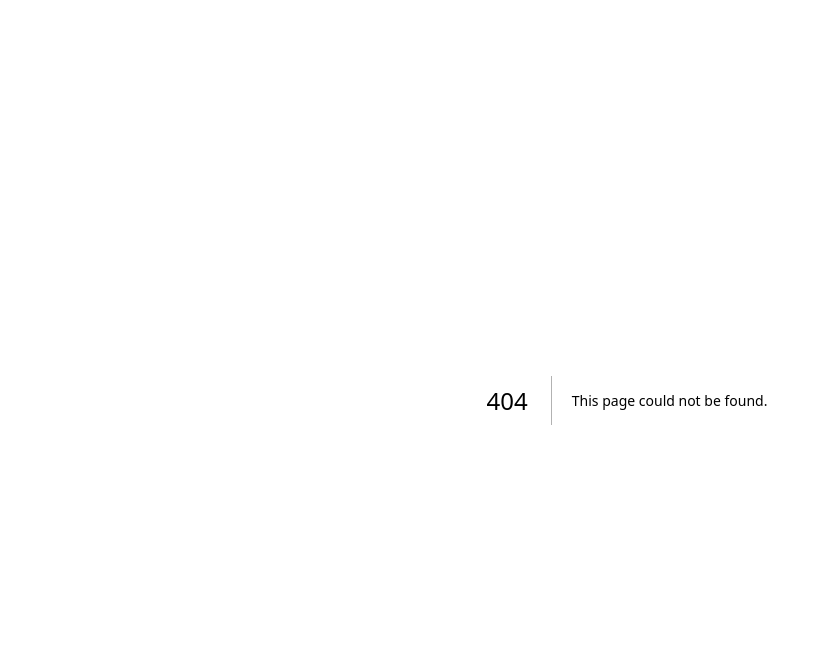
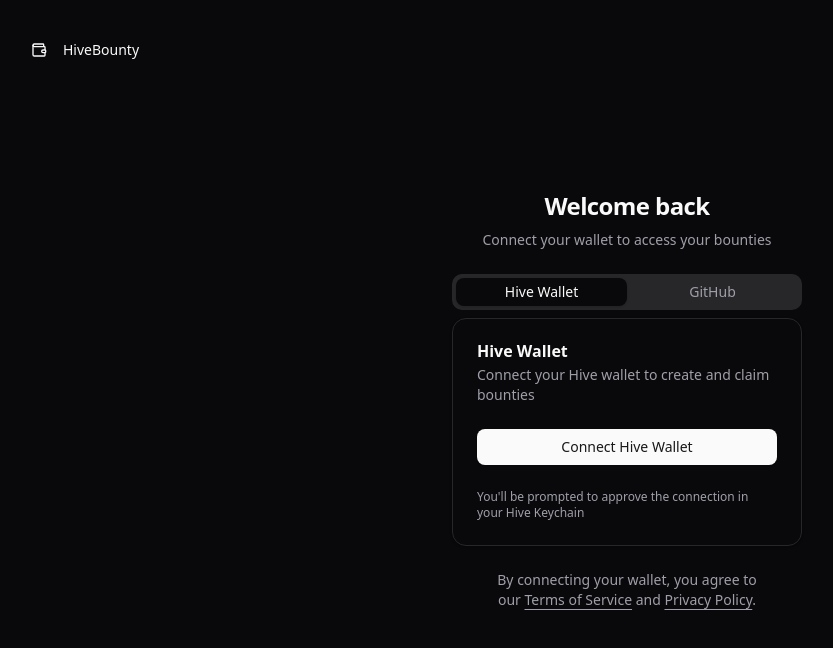
Before and after one commit to vinitvijal/HiveBounty, a Next.js app: page /login in a window 1280 px wide. Before the commit this address had no page. Shown: the top 648 px of the page, without its empty margins (13-846 px from the left). Built offline with nearby package versions, Linux system fonts and the light colour scheme.

Commit message:
login page

```diff
--- /dev/null
+++ b/app/login/page.tsx
@@ -0,0 +1,116 @@
+"use client"
+
+import { useState } from "react"
+import Link from "next/link"
+import { useRouter } from "next/navigation"
+import { Github, Wallet } from "lucide-react"
+
+import { Button } from "@/components/ui/button"
+import { Card, CardContent, CardDescription, CardFooter, CardHeader, CardTitle } from "@/components/ui/card"
+import { Tabs, TabsContent, TabsList, TabsTrigger } from "@/components/ui/tabs"
+
+export default function LoginPage() {
+  const router = useRouter()
+  const [isConnecting, setIsConnecting] = useState(false)
+  const [isGithubConnecting, setIsGithubConnecting] = useState(false)
+
+  const handleHiveLogin = async () => {
+    setIsConnecting(true)
+    // Simulate Hive wallet connection
+    setTimeout(() => {
+      setIsConnecting(false)
+      router.push("/dashboard")
+    }, 1500)
+  }
+
+  const handleGithubLogin = async () => {
+    setIsGithubConnecting(true)
+    // Simulate GitHub OAuth
+    setTimeout(() => {
+      setIsGithubConnecting(false)
+      router.push("/dashboard")
+    }, 1500)
+  }
+
+  return (
+    <main className="w-full flex justify-center">
+    <div className="container flex h-screen w-screen flex-col items-center justify-center">
+      <Link href="/" className="absolute left-4 top-4 md:left-8 md:top-8">
+        <Button variant="ghost">
+          <Wallet className="mr-2 h-4 w-4" />
+          HiveBounty
+        </Button>
+      </Link>
+      <div className="mx-auto flex w-full flex-col justify-center space-y-6 sm:w-[350px]">
+        <div className="flex flex-col space-y-2 text-center">
+          <h1 className="text-2xl font-semibold tracking-tight">Welcome back</h1>
+          <p className="text-sm text-muted-foreground">Connect your wallet to access your bounties</p>
+        </div>
+        <Tabs defaultValue="hive" className="w-full">
+          <TabsList className="grid w-full grid-cols-2">
+            <TabsTrigger value="hive">Hive Wallet</TabsTrigger>
+            <TabsTrigger value="github">GitHub</TabsTrigger>
+          </TabsList>
+          <TabsContent value="hive">
+            <Card>
+              <CardHeader>
+                <CardTitle>Hive Wallet</CardTitle>
+                <CardDescription>Connect your Hive wallet to create and claim bounties</CardDescription>
+              </CardHeader>
+              <CardContent className="space-y-2">
+                <div className="space-y-4">
+                  <Button className="w-full" onClick={handleHiveLogin} disabled={isConnecting}>
+                    {isConnecting ? "Connecting..." : "Connect Hive Wallet"}
+                  </Button>
+                </div>
+              </CardContent>
+              <CardFooter>
+                <p className="text-xs text-muted-foreground">
+                  You&apos;ll be prompted to approve the connection in your Hive Keychain
+                </p>
+              </CardFooter>
+            </Card>
+          </TabsContent>
+          <TabsContent value="github">
+            <Card>
+              <CardHeader>
+                <CardTitle>GitHub Account</CardTitle>
+                <CardDescription>Connect your GitHub account to verify your contributions</CardDescription>
+              </CardHeader>
+              <CardContent className="space-y-2">
+                <div className="space-y-4">
+                  <Button
+                    className="w-full"
+                    variant="outline"
+                    onClick={handleGithubLogin}
+                    disabled={isGithubConnecting}
+                  >
+                    <Github className="mr-2 h-4 w-4" />
+                    {isGithubConnecting ? "Connecting..." : "Connect with GitHub"}
+                  </Button>
+                </div>
+              </CardContent>
+              <CardFooter>
+                <p className="text-xs text-muted-foreground">
+                  We only request read access to your public repositories and contributions
+                </p>
+              </CardFooter>
+            </Card>
+          </TabsContent>
+        </Tabs>
+        <p className="px-8 text-center text-sm text-muted-foreground">
+          By connecting your wallet, you agree to our{" "}
+          <Link href="#" className="underline underline-offset-4 hover:text-primary">
+            Terms of Service
+          </Link>{" "}
+          and{" "}
+          <Link href="#" className="underline underline-offset-4 hover:text-primary">
+            Privacy Policy
+          </Link>
+          .
+        </p>
+      </div>
+    </div>
+    </main>
+  )
+}
```
